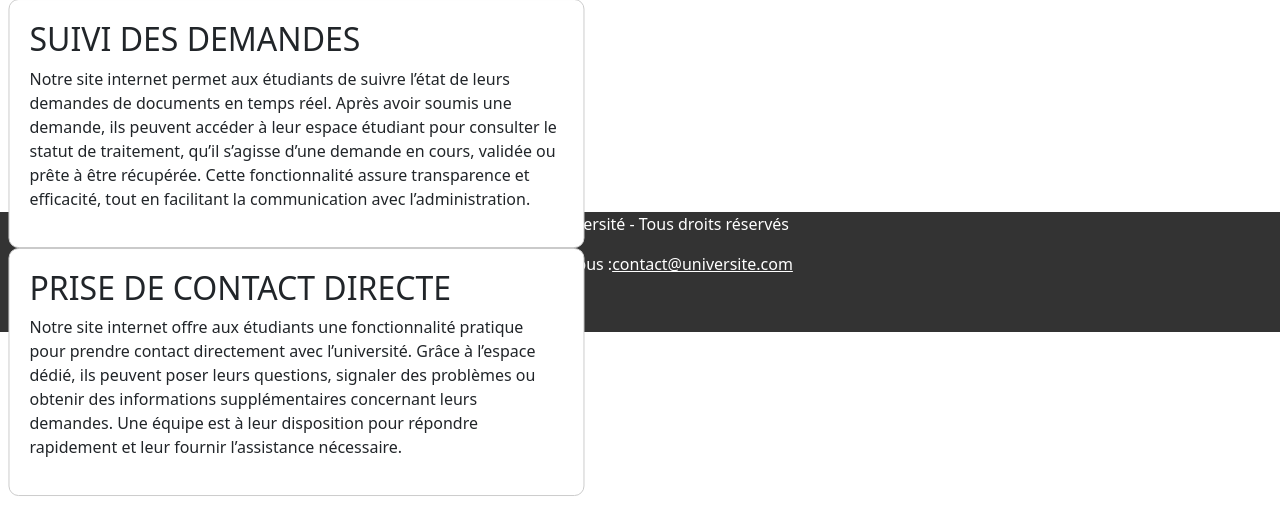
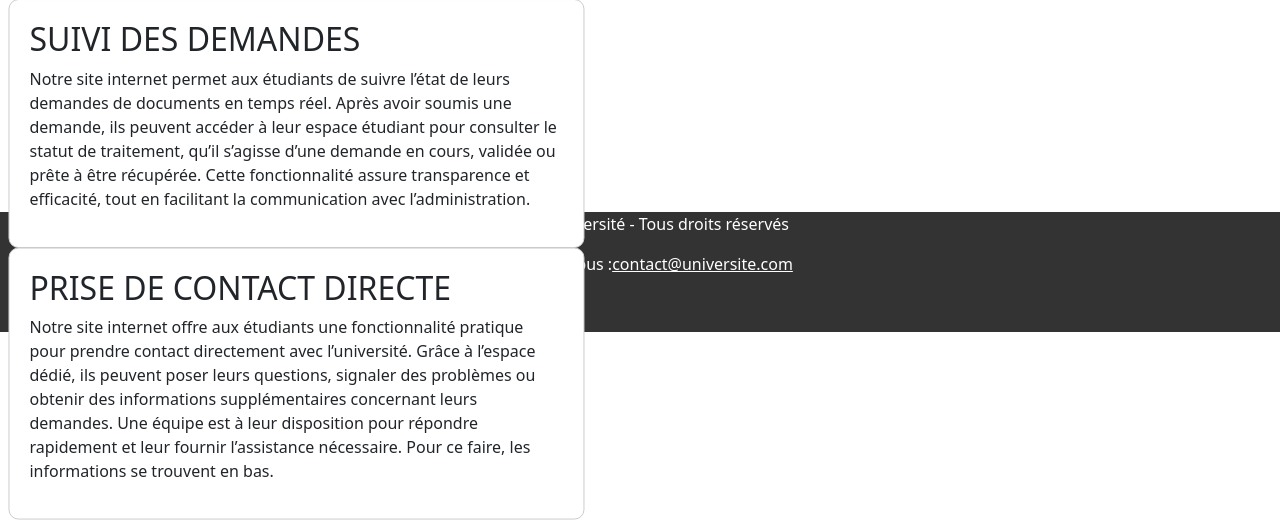
Before and after one commit to Meriem7FD/paw-projet, a PHP site: page /etud.php in a window 1280 px wide. Shown: the part 388-914 px from the top of the page. Before the commit the page ends 884 px from the top, so only its background shows below. Run offline with PHP 8.4, Linux system fonts and the light colour scheme; some libraries are stand-ins or nearby versions.

Commit message:
Update etud.php

```diff
--- a/etud.php
+++ b/etud.php
@@ -31,22 +31,30 @@
                 <p>Sur notre site internet, les étudiants ont la possibilité de faire des demandes de documents officiels en toute simplicité.
                     Qu'il s'agisse d'attestations, de relevés de notes ou d'autres documents administratifs, il suffit de se connecter à l'espace
                     étudiant, de remplir le formulaire dédié et de soumettre la demande. Notre plateforme garantit une prise en charge rapide et
-                    efficace pour répondre aux besoins des étudiants.</p>
+                    efficace pour répondre aux besoins des étudiants.
+                </p>
             </div>
             <div class="portail center">
                 <h2>SUIVI DES DEMANDES</h2>
                 <p>Notre site internet permet aux étudiants de suivre l’état de leurs demandes de documents en temps réel. Après avoir soumis une
                     demande, ils peuvent accéder à leur espace étudiant pour consulter le statut de traitement, qu’il s’agisse d’une demande en cours,
-                     validée ou prête à être récupérée. Cette fonctionnalité assure transparence et efficacité, tout en facilitant la communication
-                     avec l’administration.</p>
+                    validée ou prête à être récupérée. Cette fonctionnalité assure transparence et efficacité, tout en facilitant la communication
+                    avec l’administration.
+                </p>
             </div>
             <div class="portail right">
                 <h2>PRISE DE CONTACT DIRECTE</h2>
                 <p>Notre site internet offre aux étudiants une fonctionnalité pratique pour prendre contact directement avec l’université. Grâce à
                     l’espace dédié, ils peuvent poser leurs questions, signaler des problèmes ou obtenir des informations supplémentaires concernant
-                    leurs demandes. Une équipe est à leur disposition pour répondre rapidement et leur fournir l’assistance nécessaire.</p>
+                    leurs demandes. Une équipe est à leur disposition pour répondre rapidement et leur fournir l’assistance nécessaire. Pour ce faire,
+                    les informations se trouvent en bas.
+                </p>
             </div>
+        </section>
 
+        <section class="location">
+            <br> <img src="map" alt="">
+            <p>Département d'Informatique, UMBB. QF2C+M3H, Boumerdes 35000</p>
         </section>
     </main>
 
```
